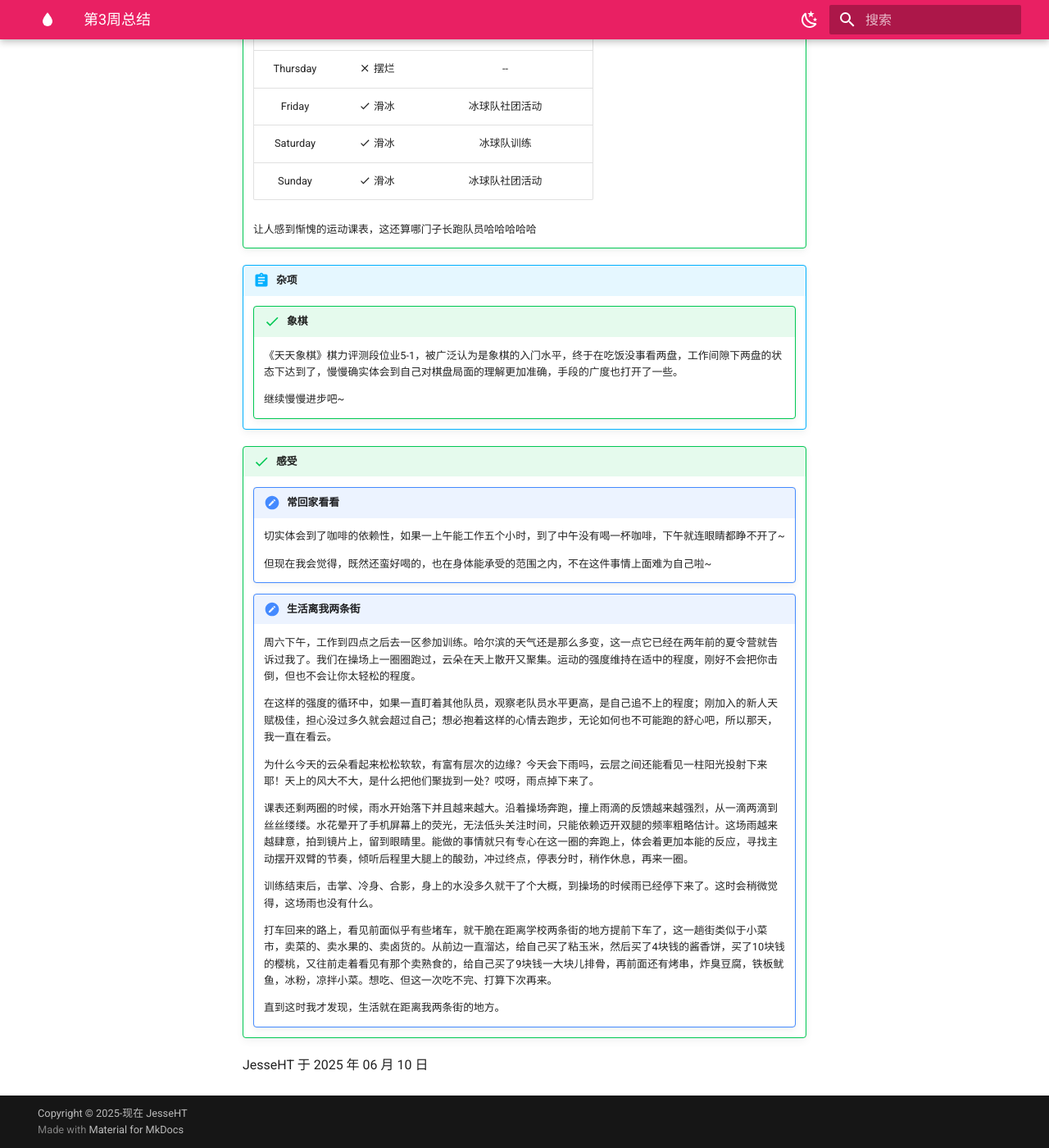
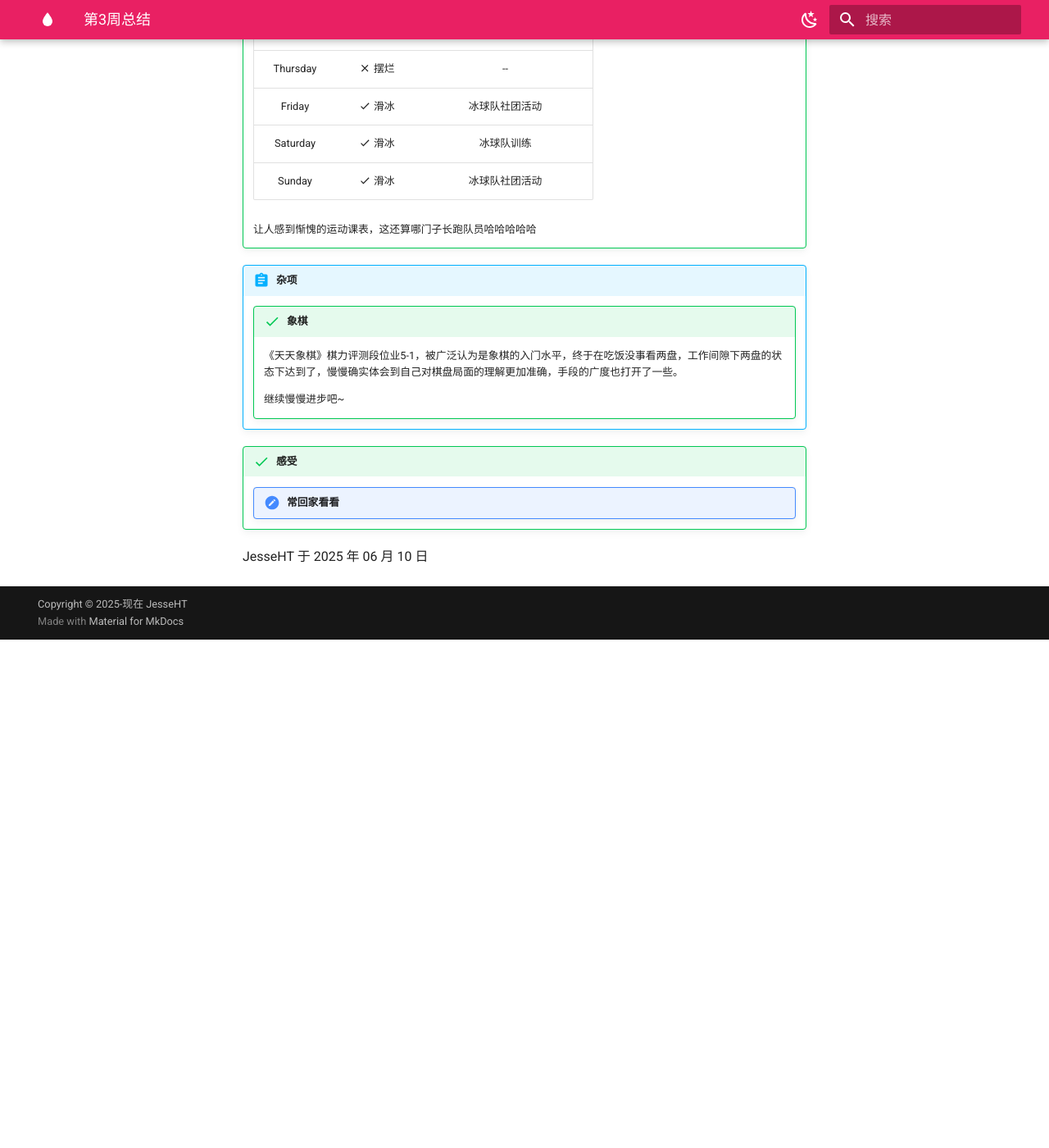
Before and after one commit to JesseHaoTian/HTLife, an MkDocs documentation site: the page built from docs/0Weekly_Summary/1Weekly/20250616.md, in a window 1280 px wide and 1400 px high, scrolled down 678 px. Shown: the whole window at 82% size. Built offline with MkDocs 1.6.1 and Material for MkDocs 9.7.7, drawn with Linux system fonts in a browser that asks for light colours; after the commit the page ends 1458 px from its top, so only the background shows below that.

Commit message:
2025-06-24_16:10:41 update

```diff
--- a/docs/0Weekly_Summary/1Weekly/20250616.md
+++ b/docs/0Weekly_Summary/1Weekly/20250616.md
@@ -35,25 +35,6 @@
 
     !!! note "常回家看看"
 
-        切实体会到了咖啡的依赖性，如果一上午能工作五个小时，到了中午没有喝一杯咖啡，下午就连眼睛都睁不开了~
-
-        但现在我会觉得，既然还蛮好喝的，也在身体能承受的范围之内，不在这件事情上面难为自己啦~
-
-    !!! note "生活离我两条街"
-
-        周六下午，工作到四点之后去一区参加训练。哈尔滨的天气还是那么多变，这一点它已经在两年前的夏令营就告诉过我了。我们在操场上一圈圈跑过，云朵在天上散开又聚集。运动的强度维持在适中的程度，刚好不会把你击倒，但也不会让你太轻松的程度。
-
-        在这样的强度的循环中，如果一直盯着其他队员，观察老队员水平更高，是自己追不上的程度；刚加入的新人天赋极佳，担心没过多久就会超过自己；想必抱着这样的心情去跑步，无论如何也不可能跑的舒心吧，所以那天，我一直在看云。
-
-        为什么今天的云朵看起来松松软软，有富有层次的边缘？今天会下雨吗，云层之间还能看见一柱阳光投射下来耶！天上的风大不大，是什么把他们聚拢到一处？哎呀，雨点掉下来了。
-
-        课表还剩两圈的时候，雨水开始落下并且越来越大。沿着操场奔跑，撞上雨滴的反馈越来越强烈，从一滴两滴到丝丝缕缕。水花晕开了手机屏幕上的荧光，无法低头关注时间，只能依赖迈开双腿的频率粗略估计。这场雨越来越肆意，拍到镜片上，留到眼睛里。能做的事情就只有专心在这一圈的奔跑上，体会着更加本能的反应，寻找主动摆开双臂的节奏，倾听后程里大腿上的酸劲，冲过终点，停表分时，稍作休息，再来一圈。
-
-        训练结束后，击掌、冷身、合影，身上的水没多久就干了个大概，到操场的时候雨已经停下来了。这时会稍微觉得，这场雨也没有什么。
-
-        打车回来的路上，看见前面似乎有些堵车，就干脆在距离学校两条街的地方提前下车了，这一趟街类似于小菜市，卖菜的、卖水果的、卖卤货的。从前边一直溜达，给自己买了粘玉米，然后买了4块钱的酱香饼，买了10块钱的樱桃，又往前走着看见有那个卖熟食的，给自己买了9块钱一大块儿排骨，再前面还有烤串，炸臭豆腐，铁板鱿鱼，冰粉，凉拌小菜。想吃、但这一次吃不完、打算下次再来。
-
-        直到这时我才发现，生活就在距离我两条街的地方。
 
 
 JesseHT 于 2025 年 06 月 10 日
```
Also changed, not shown: docs/0Weekly_Summary/1Weekly/20250609.md (+2 -1 lines).
